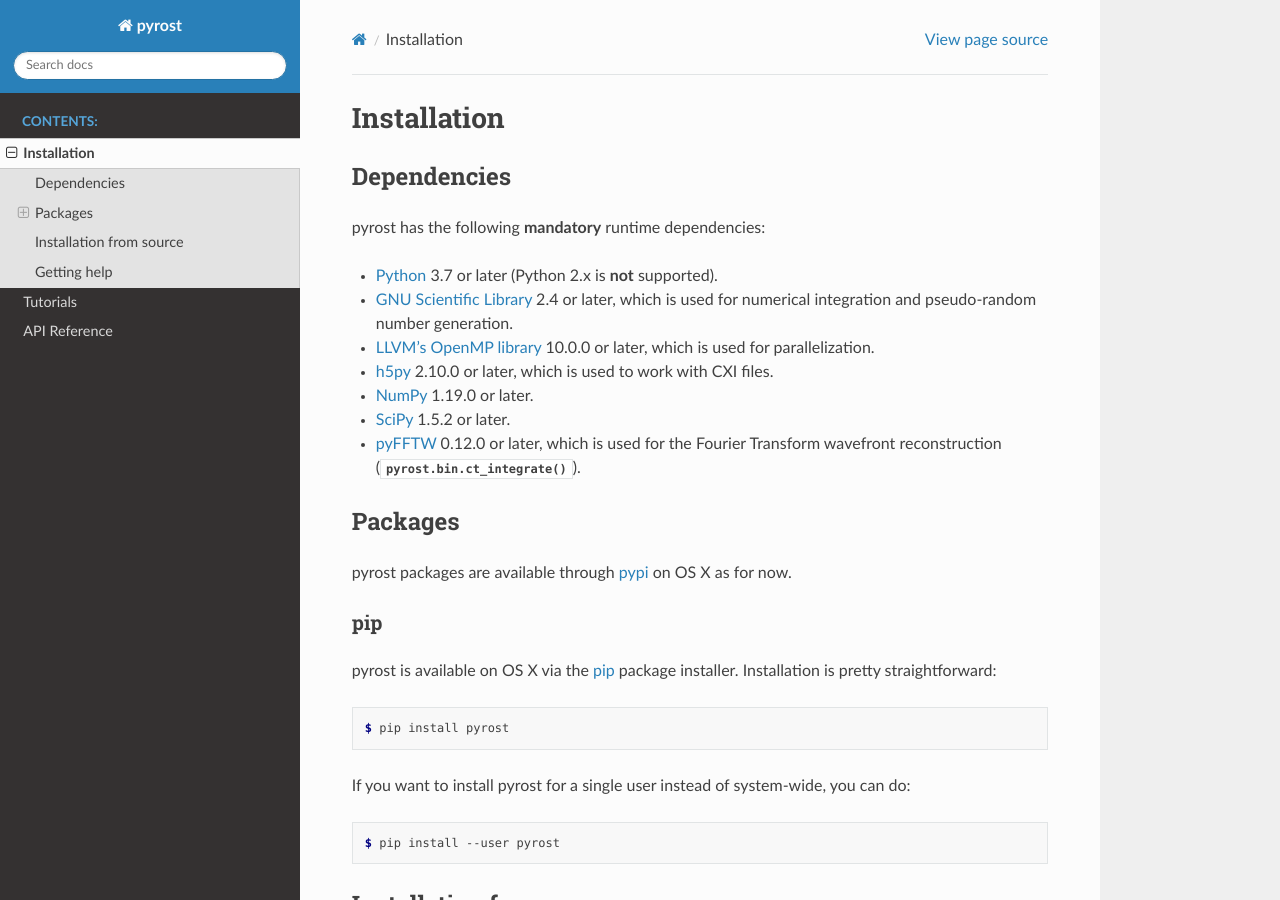
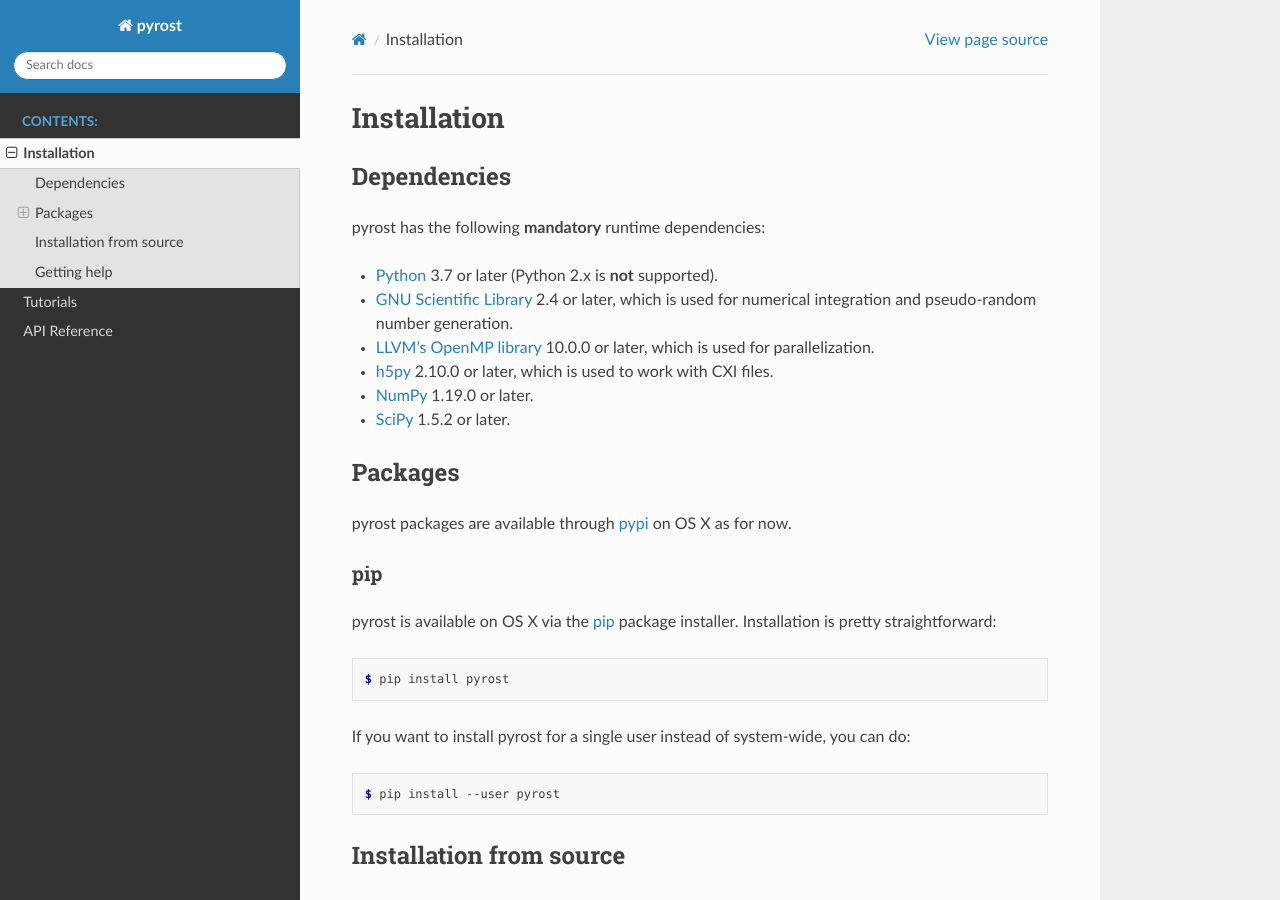
Before and after one commit to simply-nicky/pyrost, a Sphinx documentation site: the page built from docs/install.rst, in a window 1280 px wide and 900 px high. Built offline with Sphinx 7.4.7 and the Read the Docs theme 2.0.0, drawn with Linux system fonts in a browser that asks for light colours.

Commit message:
rewrote ct_integrate, no more pyfftw dependency

```diff
--- a/docs/install.rst
+++ b/docs/install.rst
@@ -16,8 +16,6 @@
   CXI files.
 * `NumPy <https://numpy.org>`_ 1.19.0 or later.
 * `SciPy <https://scipy.org>`_ 1.5.2 or later.
-* `pyFFTW <https://github.com/pyFFTW/pyFFTW>`_ 0.12.0 or later, which is used
-  for the Fourier Transform wavefront reconstruction (:func:`pyrost.bin.ct_integrate`).
 
 Packages
 --------
--- a/docs/rtd_environment.yml
+++ b/docs/rtd_environment.yml
@@ -16,4 +16,3 @@
   - sphinx_rtd_theme
   - mock
   - pillow
-  - pyfftw
--- a/environment.yml
+++ b/environment.yml
@@ -11,4 +11,3 @@
   - h5py
   - numpy
   - scipy
-  - pyfftw
--- a/requirements.txt
+++ b/requirements.txt
@@ -3,4 +3,3 @@
 h5py>=2.10.0
 numpy>=1.19.0
 scipy>=1.5.2
-pyfftw>=0.12.0
```
Also changed, not shown: README.md (+0 -1 lines), 3 other files.
